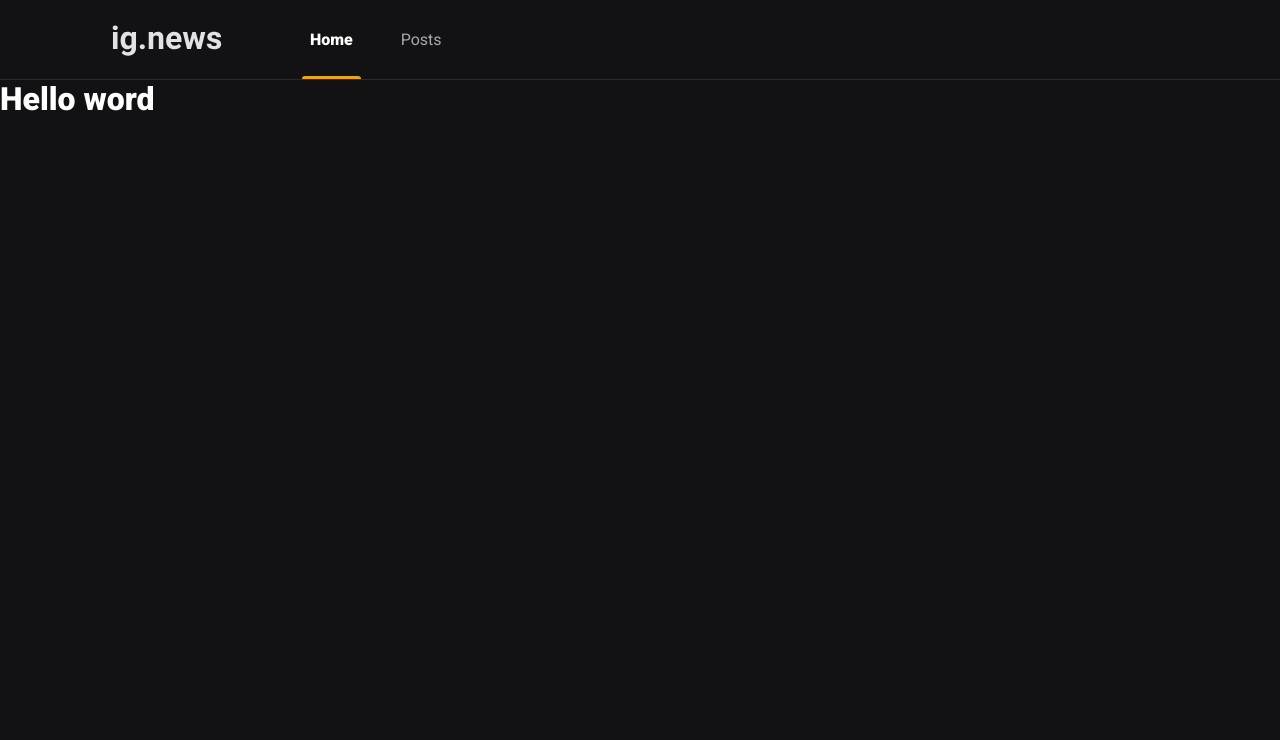
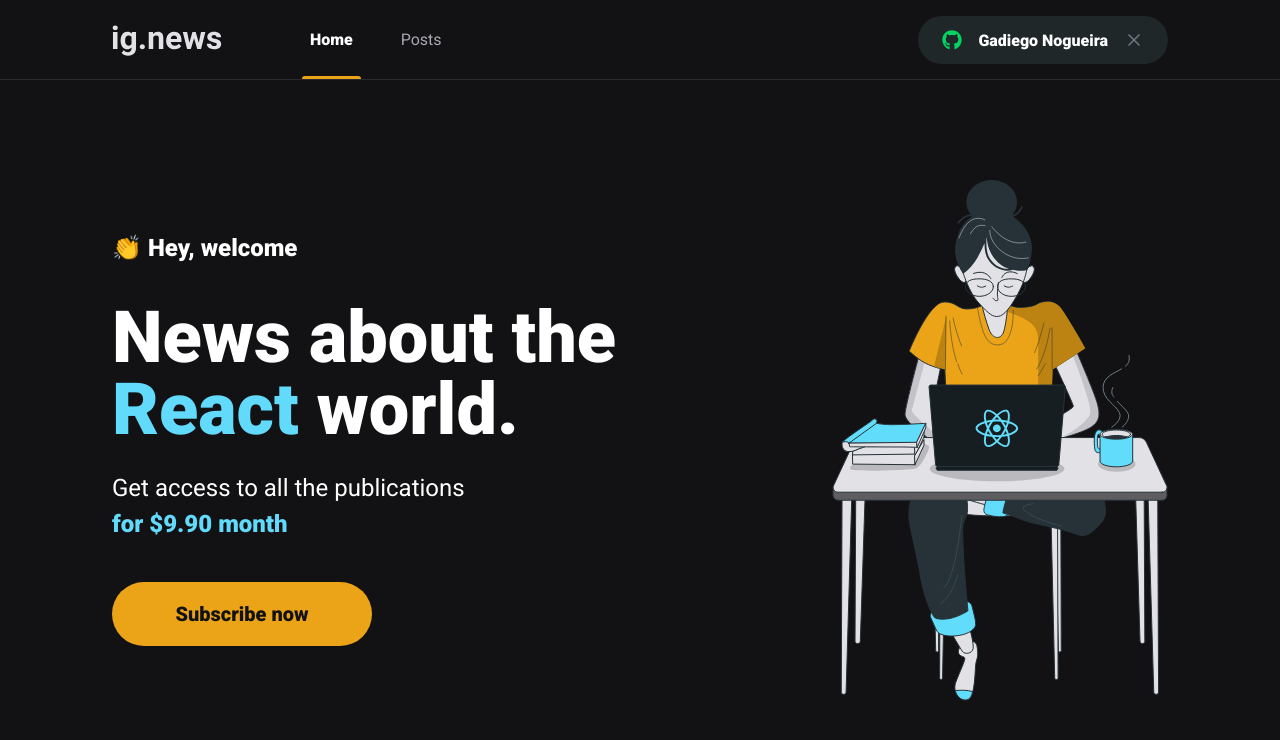
Before and after one commit to GadiegoN/ignews, a Next.js app: page / in a window 1280 px wide. Shown: the top 740 px of the page. Built offline with nearby package versions, Linux system fonts and the light colour scheme.

Commit message:
:package: Adicionado components

```diff
--- a/package.json
+++ b/package.json
@@ -12,6 +12,7 @@
     "next": "11.1.0",
     "react": "17.0.2",
     "react-dom": "17.0.2",
+    "react-icons": "^4.2.0",
     "sass": "^1.37.5"
   },
   "devDependencies": {
--- a/src/components/Header/index.tsx
+++ b/src/components/Header/index.tsx
@@ -1,3 +1,5 @@
+import React from 'react';
+import { SingInButton } from '../SignInButton';
 import styles from './styles.module.scss';
 
 export function Header() {
@@ -9,6 +11,9 @@
                     <a className={styles.active}>Home</a>
                     <a>Posts</a>
                 </nav>
+
+                <SingInButton />
+
             </div>
         </header>
     )
--- a/src/components/Header/styles.module.scss
+++ b/src/components/Header/styles.module.scss
@@ -52,4 +52,8 @@
             }
         }
     }
+
+    button {
+        margin-left: auto;
+    }
 }
--- /dev/null
+++ b/src/components/SignInButton/index.tsx
@@ -0,0 +1,27 @@
+import { FaGithub } from 'react-icons/fa';
+import { FiX } from 'react-icons/fi';
+
+import styles from './styles.module.scss';
+
+export function SingInButton() {
+    const isUserLoggedIn = true;
+
+    return isUserLoggedIn ? (
+        <button
+            type="button"
+            className={styles.signInButton}
+        >
+            <FaGithub color="#04d361" />
+            Gadiego Nogueira
+            <FiX color="#737380" className={styles.closeIcon} />
+        </button>
+    ) : (
+        <button
+            type="button"
+            className={styles.signInButton}
+        >
+            <FaGithub color="#EBA417" />
+            Sign in with Github
+        </button>
+    );
+}
--- /dev/null
+++ b/src/components/SignInButton/styles.module.scss
@@ -0,0 +1,33 @@
+.signInButton {
+    height: 3rem;
+    border-radius: 3rem;
+    background: var(--gray-850);
+    border: 0;
+    padding: 0 1.5rem;
+
+    display: flex;
+    align-items: center;
+    justify-content: center;
+
+    color: var(--white);
+    font-weight: bold;
+
+    svg {
+        width: 20px;
+        height: 20px;
+    }
+
+    svg:first-child {
+        margin-right: 1rem;
+    }
+
+    svg.closeIcon {
+        margin-left: 1rem;
+    }
+
+    transition: filter 0.2s;
+
+    &:hover {
+        filter: brightness(0.8);
+    }
+}
--- /dev/null
+++ b/src/components/SubscribeButton/index.tsx
@@ -0,0 +1,12 @@
+import styles from './styles.module.scss';
+
+export function SubscribeButton() {
+    return (
+        <button
+            type="button"
+            className={styles.subscribeButton}
+        >
+            Subscribe now
+        </button>
+    );
+}
--- /dev/null
+++ b/src/components/SubscribeButton/styles.module.scss
@@ -0,0 +1,20 @@
+.subscribeButton {
+    width: 260px;
+    height: 4rem;
+    border: 0;
+    border-radius: 2rem;
+    background: var(--yellow-500);
+    color: var(--gray-900);
+    font-size: 1.25rem;
+    font-weight: bold;
+
+    display: flex;
+    align-items: center;
+    justify-content: center;
+
+    transition: filter 0.2s;
+
+    &:hover {
+        filter: brightness(0.8);
+    }
+}
--- /dev/null
+++ b/src/pages/home.module.scss
@@ -0,0 +1,46 @@
+.contentContainer {
+
+    max-width:  1120px;
+    margin: 0 auto;
+    padding: 0 2rem;
+    height: calc(100vh - 5rem);
+
+    display: flex;
+    align-items: center;
+    justify-content: space-between;
+}
+
+.hero {
+    max-width: 600px;
+
+    > span {
+        font-size: 1.5rem;
+        font-weight: bold;
+    }
+
+    h1 {
+        font-size: 4.5rem;
+        line-height: 4.5rem;
+        font-weight: 900;
+        margin-top: 2.5rem;
+
+        span {
+            color: var(--cyan-500);
+        }
+    }
+
+    p {
+        font-size: 1.5rem;
+        line-height: 2.25rem;
+        margin-top: 1.5rem;
+
+        span {
+            color: var(--cyan-500);
+            font-weight: bold;
+        }
+    }
+
+    button {
+        margin-top: 2.5rem;
+    }
+}
--- a/src/pages/index.tsx
+++ b/src/pages/index.tsx
@@ -1,14 +1,26 @@
 import Head from 'next/head';
+import { SubscribeButton } from '../components/SubscribeButton';
+
+import styles from './home.module.scss'
 
 export default function Home() {
   return (
     <>
       <Head>
-          <title>Inicio | ig.news</title>
+          <title>Home | ig.news</title>
         </Head>
-      <h1>
-         Hello word
-      </h1>
+      <main className={styles.contentContainer}>
+        <section className={styles.hero}>
+          <span>👏 Hey, welcome</span>
+          <h1>News about the <span>React</span> world.</h1>
+          <p>
+            Get access to all the publications <br />
+            <span>for $9.90 month</span>
+          </p>
+          <SubscribeButton />
+        </section>
+        <img src="/images/avatar.svg" alt="Girl coding" />
+      </main>
     </>
   )
 }
--- a/src/styles/global.scss
+++ b/src/styles/global.scss
@@ -10,11 +10,14 @@
     --gray-100: #E1E1E6;
     --gray-300: #A8A8B3;
     --gray-800: #29292E;
+    --gray-850: #1f2729;
     --gray-900: #121214;
 
     --cyan-500: #61DAFB;
 
     --yellow-500: #EBA417;
+
+    --green-100: #04d361;
 }
 
 @media (max-width: 1080px) {
```
Also changed, not shown: 1 other file (tests, documents, lock files or other folders).
